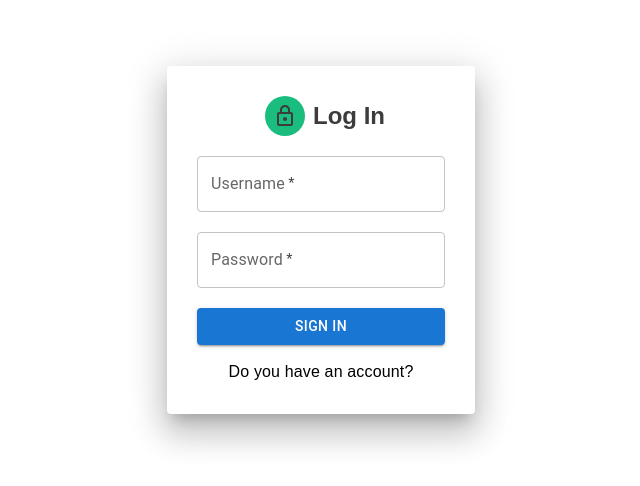
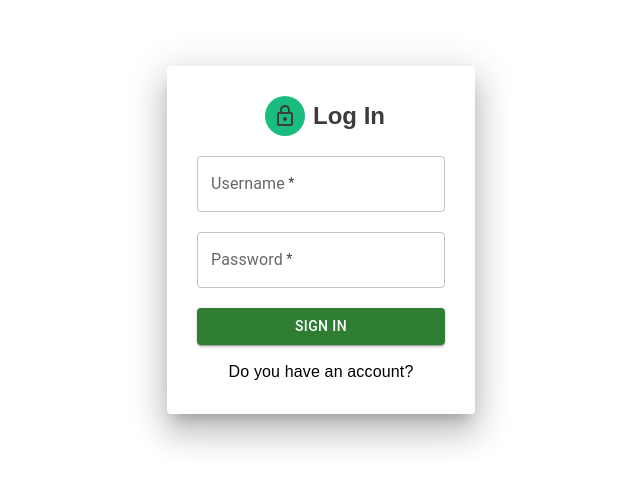
Before and after one commit to Sarthak-23/grasp, a React app in the folder client/: page /login in a window 1280 px wide. Shown: the part 160-646 px from the top of the page, without its empty margins (319-959 px from the left). Built offline with nearby package versions, Linux system fonts and the light colour scheme; no server answers.

Commit message:
Improved the Login and Register Component

```diff
--- a/client/src/components/Login/Login.js
+++ b/client/src/components/Login/Login.js
@@ -116,7 +116,7 @@ const Login = () => {
                 ) : null}
                 <Button
                     type="submit"
-                    color="primary"
+                    color="success"
                     variant="contained"
                     style={btnstyle}
                     fullWidth
--- a/client/src/components/Register/Register.js
+++ b/client/src/components/Register/Register.js
@@ -131,7 +131,7 @@ const Register = (props) => {
                 ) : null}
                 <Button
                     type="submit"
-                    color="primary"
+                    color="success"
                     variant="contained"
                     style={btnstyle}
                     fullWidth
```
